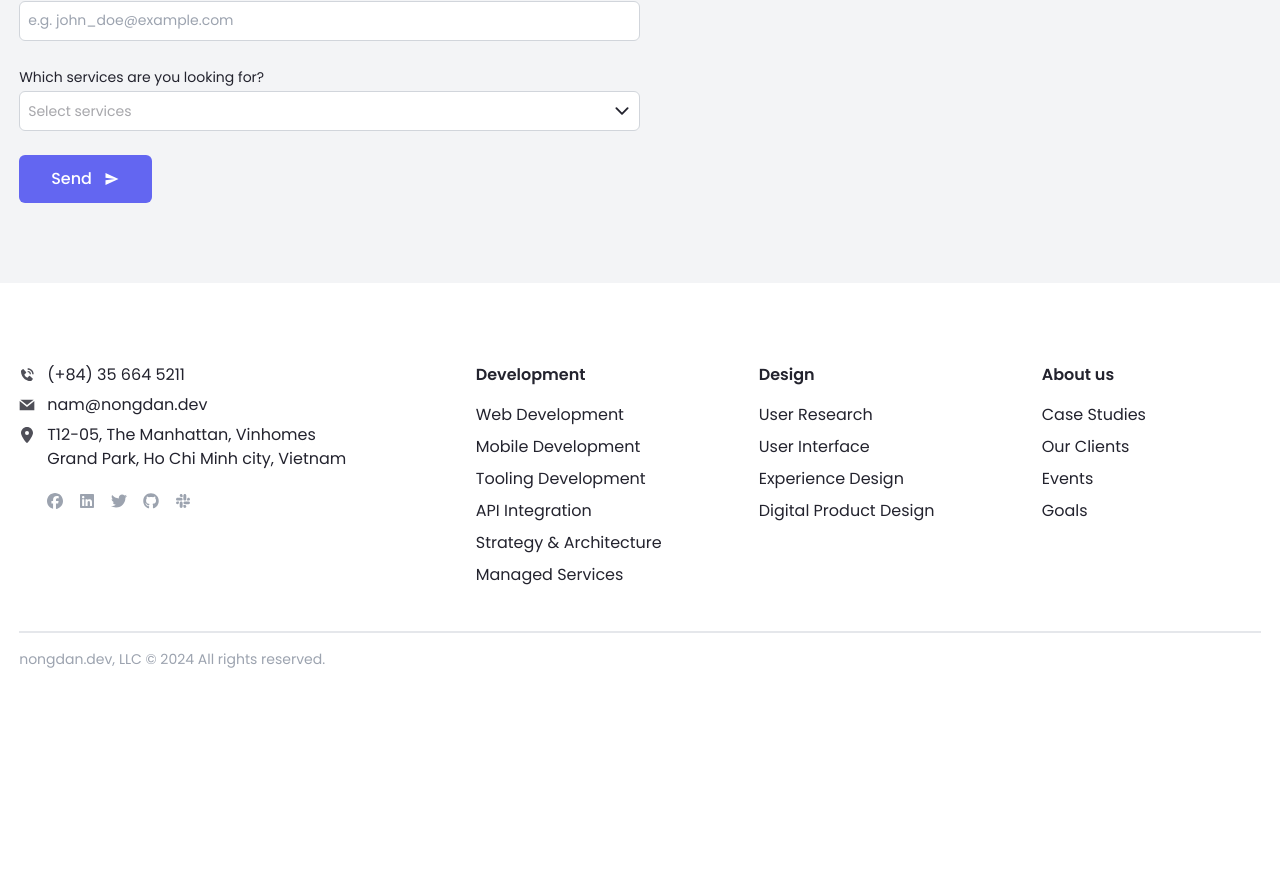
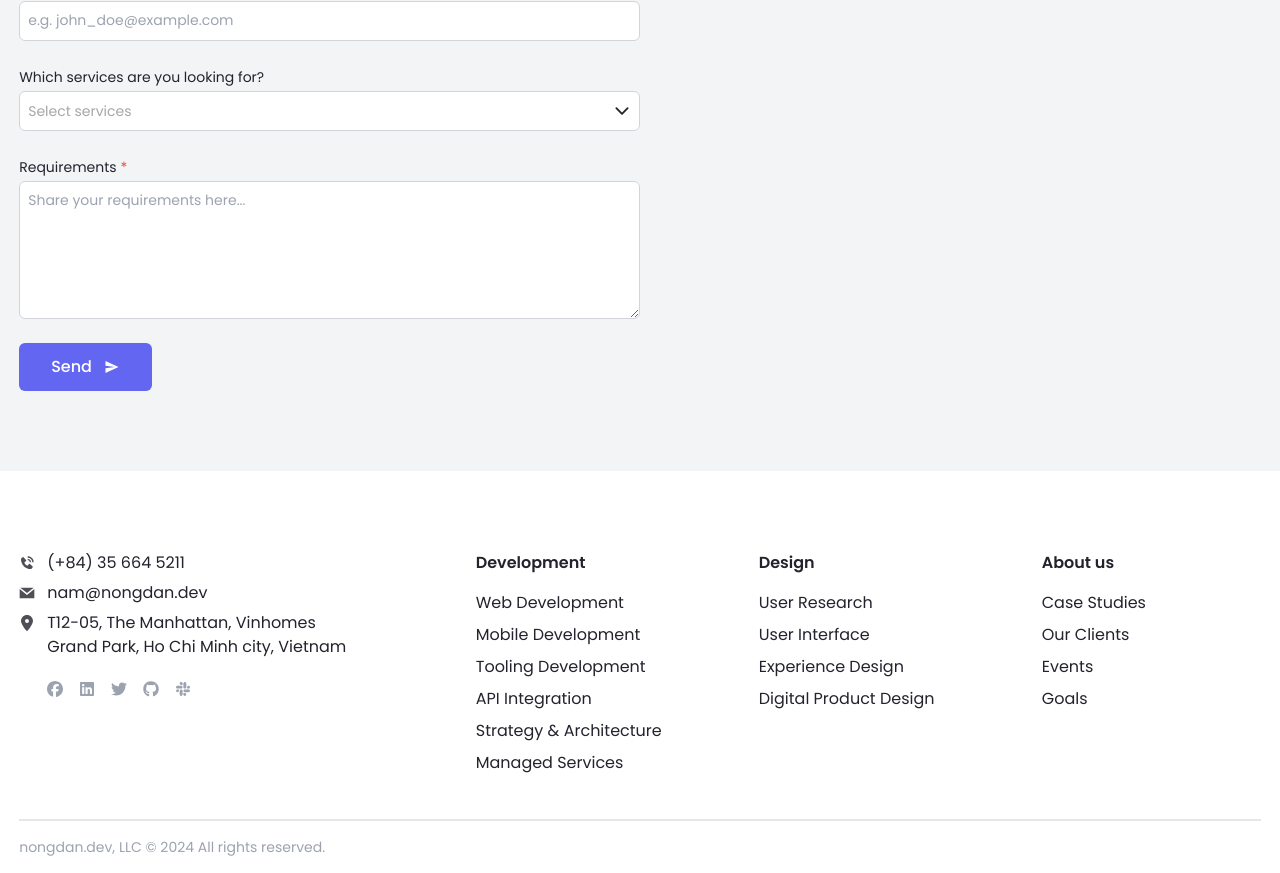
Before and after one commit to nongdan-dev/website, a React (Vite) app: page /contact in a window 1280 px wide. Shown: the part 1380-2253 px from the top of the page. Before the commit the page ends 2065 px from the top, so only its background shows below. Built offline with nearby package versions, Linux system fonts and the light colour scheme.

Commit message:
Create Textarea

```diff
--- /dev/null
+++ b/src/components/form/Textarea.tsx
@@ -0,0 +1,17 @@
+import { ComponentProps } from 'react'
+import { twMerge } from 'tailwind-merge'
+
+export type TextareaProps = ComponentProps<'textarea'>
+
+export function Textarea({ rows = 6, className, ...props }: TextareaProps) {
+  return (
+    <textarea
+      rows={rows}
+      {...props}
+      className={twMerge(
+        'block w-full rounded-md border border-gray-300 p-2 text-sm outline-none hover:border-indigo-500 focus:border-indigo-500 focus:ring-2 focus:ring-indigo-500',
+        className,
+      )}
+    />
+  )
+}
--- a/src/components/index.ts
+++ b/src/components/index.ts
@@ -4,8 +4,9 @@ export * from './ui/Link'
 export * from './ui/Portal'
 export * from './ui/Marquee'
 export * from './form/FormField'
+export * from './form/Input'
 export * from './form/Select'
-export * from './form/Input'
+export * from './form/Textarea'
 export * from './widget/SkipToMainContent'
 export * from './widget/LineBreak'
 export * from './widget/Section'
--- a/src/pages/Contact/index.tsx
+++ b/src/pages/Contact/index.tsx
@@ -5,7 +5,14 @@ import { Fragment } from 'react/jsx-runtime'
 import { twMerge } from 'tailwind-merge'
 import { z } from 'zod'
 
-import { Button, FormField, Input, Section, Select } from '@/components'
+import {
+  Button,
+  FormField,
+  Input,
+  Section,
+  Select,
+  Textarea,
+} from '@/components'
 
 const options = [
   {
@@ -40,9 +47,8 @@ const FormSchema = z.object({
   email: z
     .string({ required_error: 'Email is required' })
     .email('Invalid email address'),
-  services: z.custom<(typeof options)[number]['options'] | undefined>(
-    val => !!val,
-  ),
+  services: z.custom<(typeof options)[number]['options'] | undefined>(),
+  requirements: z.string(),
 })
 
 type FormValues = z.infer<typeof FormSchema>
@@ -242,6 +248,14 @@ function ContactPage() {
                     options={options}
                   />
                 </FormField>
+                <FormField
+                  label='Requirements'
+                  name='requirements'
+                  control={control}
+                  required
+                >
+                  <Textarea placeholder='Share your requirements here...' />
+                </FormField>
                 <Button type='submit' className='px-8'>
                   Send
                   <IoMdSend />
```
